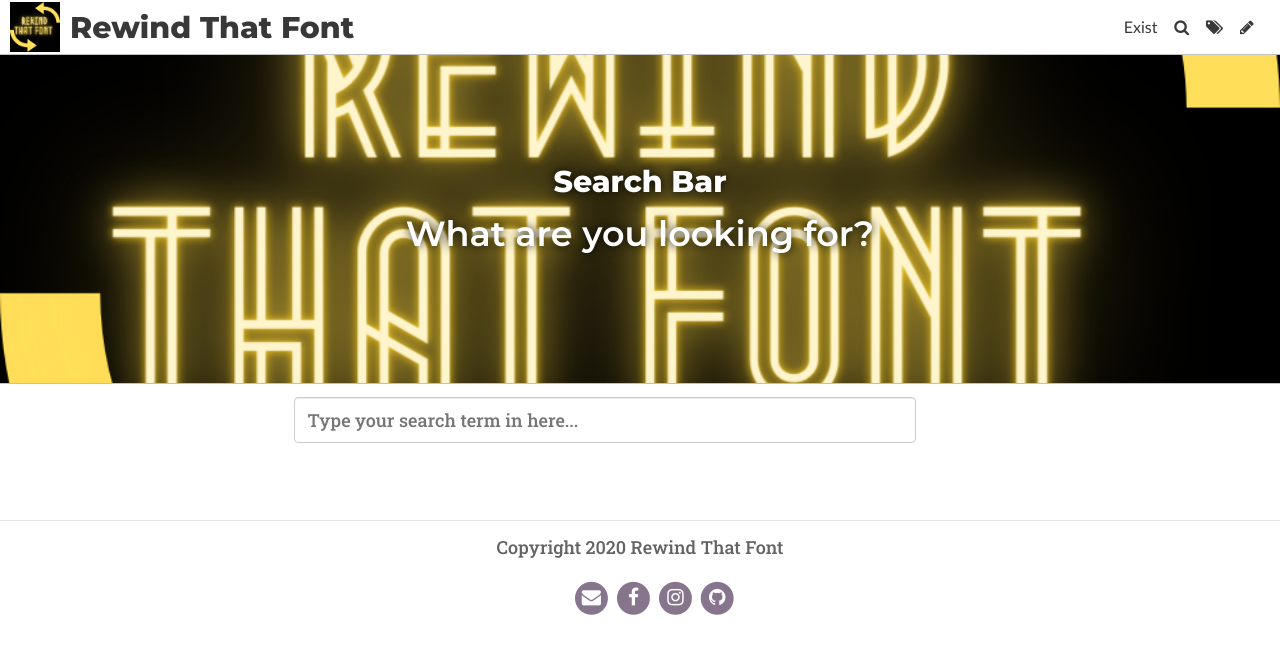
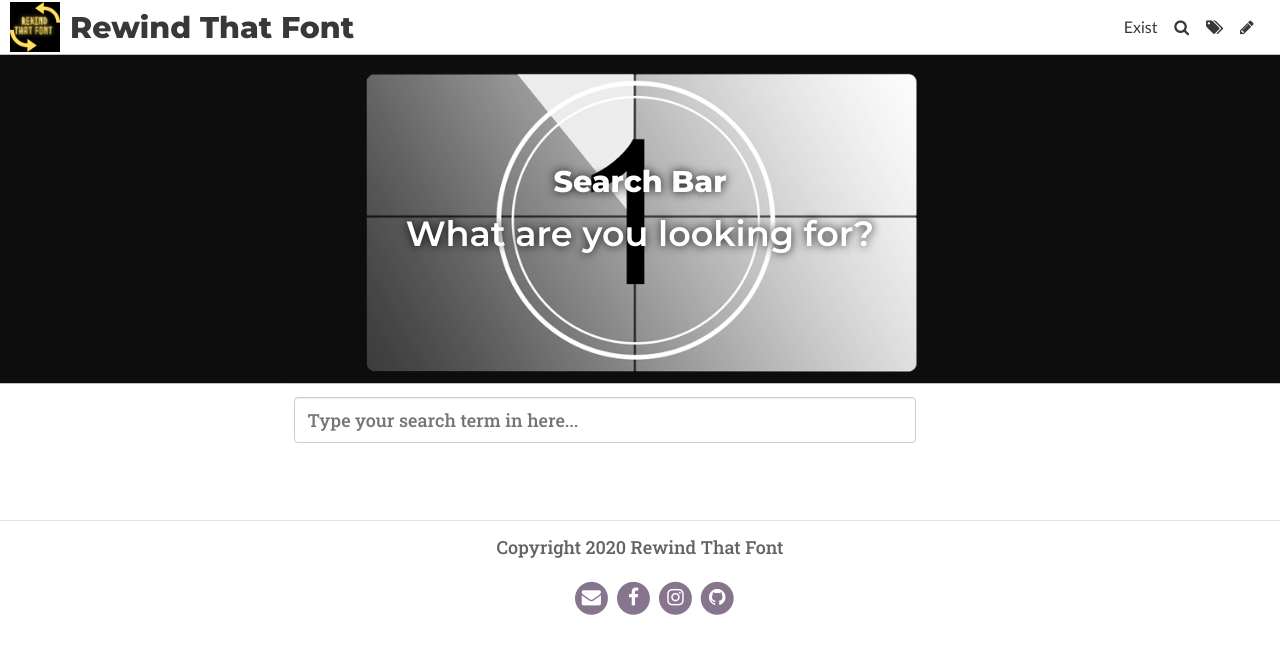
Before and after one commit to hrmcneil3/rewind, a Jekyll site: the page built from pages/search.md, in a window 1280 px wide. Shown: the top 654 px of the page. Built offline with Jekyll 4.4.1, drawn with Linux system fonts in a browser that asks for light colours; some web fonts are replaced.

Commit message:
Update Page “search”

```diff
--- a/pages/search.md
+++ b/pages/search.md
@@ -5,7 +5,7 @@ subtitle: What are you looking for?
 permalink: /search/
 date: 2020-09-30T23:04:46.502Z
 show: true
-header_feature_image: ../uploads/rewind-that-font.png
+header_feature_image: ../uploads/film-career.png
 feature-img: assets/img/pexels/search-map.jpeg
 icon: fa-search
 ---
```
